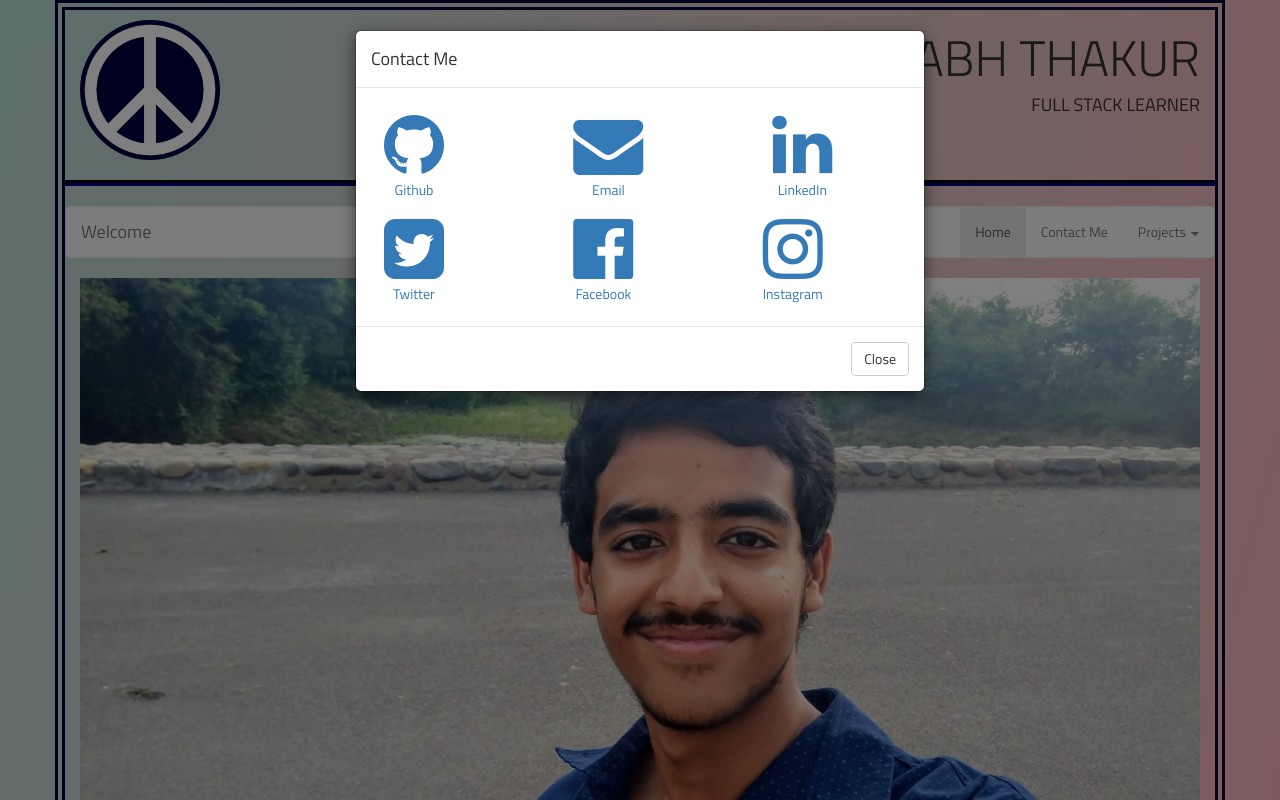
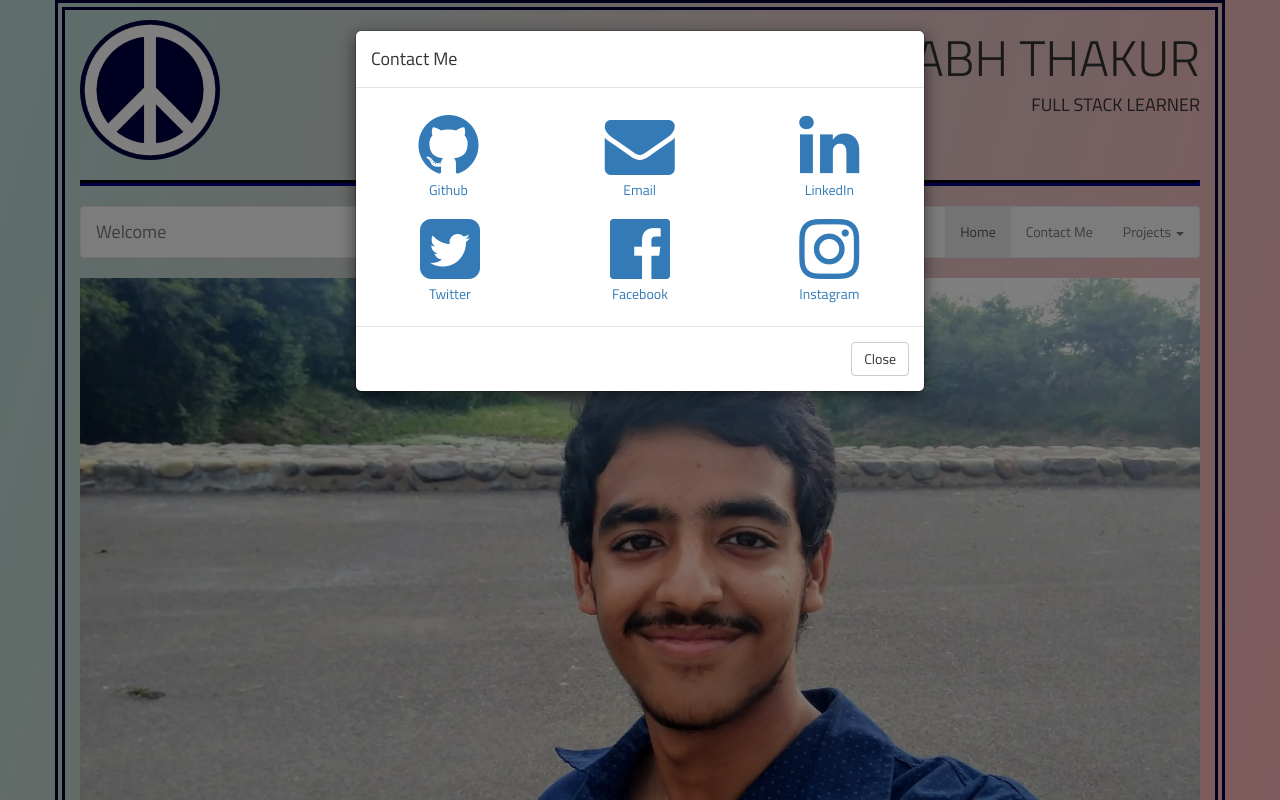
Before and after one commit to thakursaurabh1998/portfolio, a plain HTML site: page index.html in a window 1280 px wide. Both pictures are taken after a click on the link "Contact Me". Shown: the top 800 px of the page. Drawn offline with Linux system fonts and the light colour scheme.

Commit message:
2nd review corrected

```diff
--- a/index.html
+++ b/index.html
@@ -24,9 +24,12 @@
         <div class="row">
             <div class="col-md-12">
                 <div class="row">
+                	<div class="col-md-12">
 	                    <hr>
 	                </div>
+                </div>
                 <div class="row">
+                	<div class="col-md-12">
 	                    <nav class="navbar navbar-default">
 	                        <!-- Brand and toggle get grouped for better mobile display -->
 	                        <div class="navbar-header">
@@ -60,6 +63,7 @@
 	                </div>
                 </div>
             </div>
+        </div>
         <main>
             <div class="row">
                 <div class="col-md-12" id="start">
@@ -67,7 +71,9 @@
                 </div>
             </div>
             <div class="row">
+            	<div class="col-md-12">
             		<hr>
+            	</div>
             </div>
             <div class="row">
                 <div class="col-md-12 ftr">
@@ -77,26 +83,38 @@
             <div class="row">
                 <article class="col-md-4">
                     <section class="row dragbox">
+                    	<div class="col-md-12">
 	                        <img alt="Website about myths of dragons" class="img-responsive drag border" data-target="#project1" data-toggle="modal" src="img/drag-2x.PNG" srcset="img/drag-2x.PNG 2x, img/drag-1x.png 1x">
+	                    </div>
                     </section>
                     <section class="row">
+                    	<div class="col-md-12">
 	                        <h2 class="bold center">Dragons</h2>
+	                    </div>
                     </section>
                 </article>
                 <article class="col-md-4">
                     <section class="row">
+                    	<div class="col-md-12">
 	                        <img alt="C++ program that prints a pattern" class="bgcol img-responsive rang border" data-target="#project2" data-toggle="modal" src="img/rang-2x.jpg" srcset="img/rang-2x.jpg 2x, img/rang-1x.png 1x">
+	                    </div>
                     </section>
                     <section class="row">
+						<div class="col-md-12">
 		                    <h2 class="bold center">Rangoli</h2>
+		                </div>
                     </section>
                 </article>
                 <article class="col-md-4">
                     <section class="row">
+                    	<div class="col-md-12">
 	                        <img alt="C repository" class="img-responsive c border" data-target="#project3" data-toggle="modal" src="img/c-2x.jpg" srcset="img/c-2x.jpg 2x, img/c-1x.png 1x">
+	                    </div>
                     </section>
                     <section class="row">
+                    	<div class="col-md-12">
 	                        <h2 class="bold center">Repository</h2>
+	                    </div>
                     </section>
                 </article>
             </div>
@@ -160,60 +178,72 @@
                 <div class="modal-body">
                     <div class="row">
                         <div class="col-md-4">
+                        	<div class="row">
 	                            <a class="btn btn-social-icon btn-github" href="https://github.com/thakursaurabh1998" target="blank">
-                            <div>
+	                            <div class="col-md-12">
 	                                <i class="fa fa-github fa-5x"></i>
 	                            </div>
-                            <div>
+	                            <div class="col-md-12">
 	                                Github
 	                            </div></a>
 	                        </div>
-                        <div class="col-md-4 env">
+                        </div>
+                        <div class="col-md-4">
+                        	<div class="row">
 	                            <a class="btn btn-social btn-envelope" href="mailto:thakursaurabh1998@gmail.com" target="blank">
-                            <div class="row">
+	                            <div class="col-md-12">
 	                                <i class="fa fa-envelope fa-5x"></i>
 	                            </div>
-                            <div>
+	                            <div class="col-md-12">
 	                                Email
 	                            </div></a>
 	                        </div>
-                        <div class="col-md-4 env">
+                        </div>
+                        <div class="col-md-4">
+                        	<div class="row">
 	                            <a class="btn btn-social btn-linkedin" href="https://linkedin.com/in/thakursaurabh1998" target="blank">
-                            <div class="row">
+	                            <div class="col-md-12">
 	                                <i class="fa fa-linkedin fa-5x"></i>
 	                            </div>
-                            <div>
+	                            <div class="col-md-12">
 	                                LinkedIn
 	                            </div></a>
 	                        </div>
                         </div>
+                    </div>
                     <div class="row">
                         <div class="col-md-4">
+                        	<div class="row">
 	                            <a class="btn btn-social-icon btn-twitter" href="https://twitter.com/thakursaurabh98" target="blank">
-                            <div>
+	                            <div class="col-md-12">
 	                                <i class="fa fa-twitter-square fa-5x"></i>
 	                            </div>
-                            <div>
+	                            <div class="col-md-12">
 	                                Twitter
 	                            </div></a>
 	                        </div>
+                        </div>
                         <div class="col-md-4">
+                        	<div class="row">
 	                            <a class="btn btn-social btn-fb" href="https://facebook.com/thakursaurabh1998" target="blank">
-                            <div>
+	                            <div class="col-md-12">
 	                                <i class="fa fa-facebook-official fa-5x"></i>
 	                            </div>
-                            <div>
+	                            <div class="col-md-12">
 	                                Facebook
 	                            </div></a>
 	                        </div>
+                        </div>
                         <div class="col-md-4">
+                        	<div class="row">
 	                            <a class="btn btn-ins" href="https://instagram.com/thakursaurabh98" target="blank">
-                            <div>
+	                            <div class="col-md-12">
 	                                <i class="fa fa-instagram fa-5x"></i>
 	                            </div>
-                            <div>
+	                            <div class="col-md-12">
 	                                Instagram
 	                            </div></a>
+	                        </div>
                         </div>
                     </div>
                 </div>
```
Lines whose indentation alone changed are shown as unchanged.
